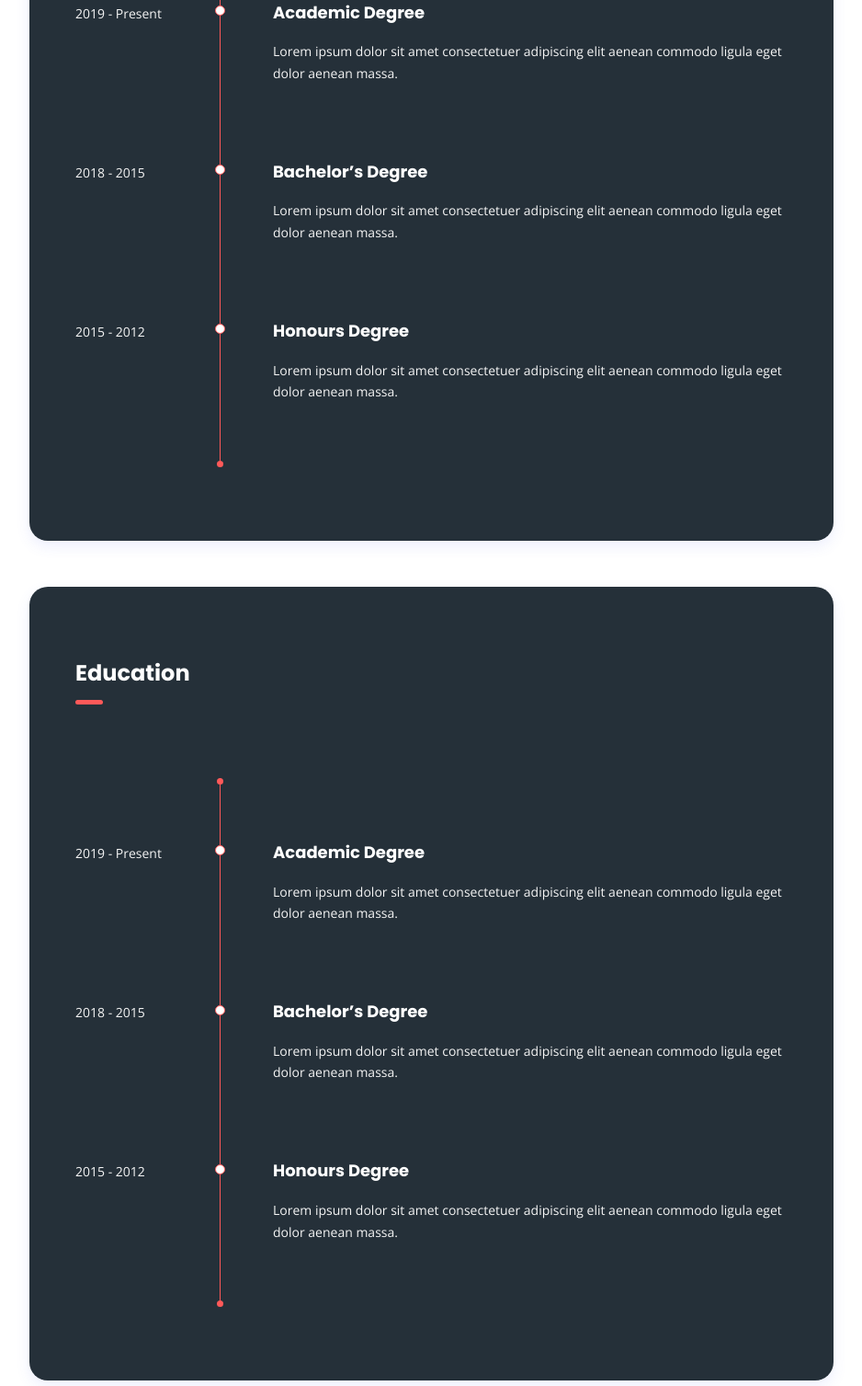
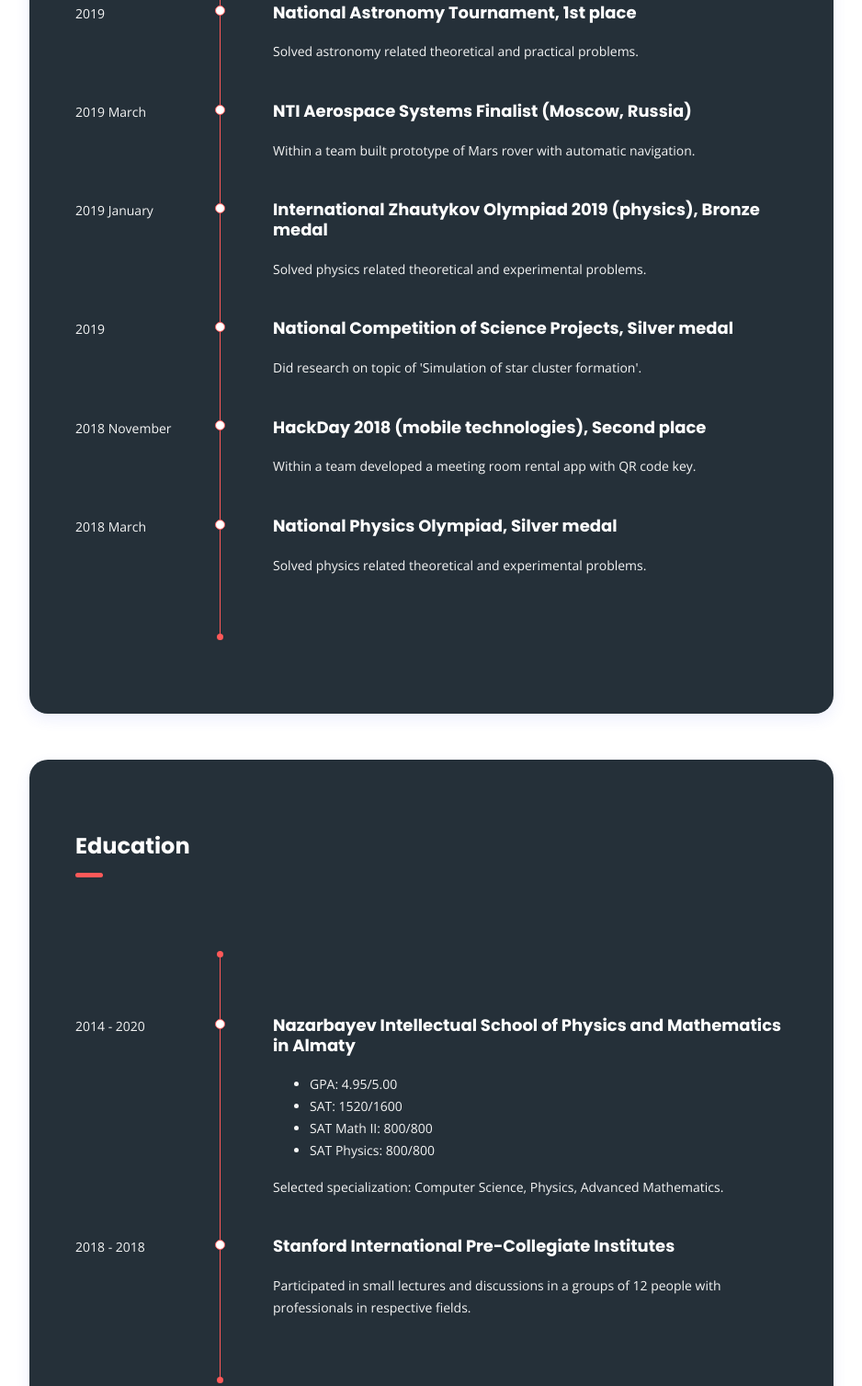
Before and after one commit to aza-atabayev/aza-atabayev.github.io, a plain HTML site: page index.html in a window 1280 px wide. Shown: the part 2326-3833 px from the top of the page at 92% size, without its empty margins (318-1256 px from the left). Drawn offline with nearby package versions, Linux system fonts and the light colour scheme.

Commit message:
Added awards and Education

```diff
--- a/css/style.css
+++ b/css/style.css
@@ -546,6 +546,10 @@ section.padding-60 {
   margin-bottom: 0;
 }
 
+.entry:first-of-type {
+  margin-top: 0em;
+}
+
 .entry .title {
   float: left;
   width: 20%;
@@ -567,7 +571,7 @@ section.padding-60 {
 }
 
 .entry .body {
-  margin: 0 0 6em;
+  margin: 0 0 3em;
   float: right;
   width: 80%;
   padding-left: 60px;
--- a/index.html
+++ b/index.html
@@ -361,29 +361,56 @@
 			<div class="timeline">
 				<div class="entry">
 					<div class="title">
-						<span>2019 - Present</span>
+						<span>2019</span>
 					</div>
 					<div class="body">
-						<h4 class="mt-0">Academic Degree</h4>
-						<p>Lorem ipsum dolor sit amet consectetuer adipiscing elit aenean commodo ligula eget dolor aenean massa.</p>
+						<h4 class="mt-0">National Astronomy Tournament, 1st place</h4>
+						<p>Solved astronomy related theoretical and practical problems.</p>
 					</div>
 				</div>
 				<div class="entry">
 					<div class="title">
-						<span>2018 - 2015</span>
+						<span>2019 March</span>
 					</div>
 					<div class="body">
-						<h4 class="mt-0">Bachelor’s Degree</h4>
-						<p>Lorem ipsum dolor sit amet consectetuer adipiscing elit aenean commodo ligula eget dolor aenean massa.</p>
+						<h4 class="mt-0">NTI Aerospace Systems Finalist (Moscow, Russia)</h4>
+						<p>Within a team built prototype of Mars rover with automatic navigation.</p>
 					</div>
 				</div>
 				<div class="entry">
 					<div class="title">
-						<span>2015 - 2012</span>
+						<span>2019 January</span>
 					</div>
 					<div class="body">
-						<h4 class="mt-0">Honours Degree</h4>
-						<p>Lorem ipsum dolor sit amet consectetuer adipiscing elit aenean commodo ligula eget dolor aenean massa.</p>
+						<h4 class="mt-0">International Zhautykov Olympiad 2019 (physics), Bronze medal</h4>
+						<p>Solved physics related theoretical and experimental problems.</p>
+					</div>
+				</div>
+				<div class="entry">
+					<div class="title">
+						<span>2019</span>
+					</div>
+					<div class="body">
+						<h4 class="mt-0">National Competition of Science Projects, Silver medal</h4>
+						<p>Did research on topic of 'Simulation of star cluster formation'.</p>
+					</div>
+				</div>
+				<div class="entry">
+					<div class="title">
+						<span>2018 November</span>
+					</div>
+					<div class="body">
+						<h4 class="mt-0">HackDay 2018 (mobile technologies), Second place</h4>
+						<p>Within a team developed a meeting room rental app with QR code key.</p>
+					</div>
+				</div>
+				<div class="entry">
+					<div class="title">
+						<span>2018 March</span>
+					</div>
+					<div class="body">
+						<h4 class="mt-0">National Physics Olympiad, Silver medal</h4>
+						<p>Solved physics related theoretical and experimental problems.</p>
 					</div>
 				</div>
 				<span class="timeline-line"></span>
@@ -399,29 +426,28 @@
 			<div class="timeline">
 				<div class="entry">
 					<div class="title">
-						<span>2019 - Present</span>
+						<span>2014 - 2020</span>
 					</div>
 					<div class="body">
-						<h4 class="mt-0">Academic Degree</h4>
-						<p>Lorem ipsum dolor sit amet consectetuer adipiscing elit aenean commodo ligula eget dolor aenean massa.</p>
+						<h4 class="mt-0">Nazarbayev Intellectual School of Physics and Mathematics in Almaty</h4>
+                        <ul>
+						    <li>GPA: 4.95/5.00</li>
+						    <li>SAT: 1520/1600</li>
+						    <li>SAT Math II: 800/800</li>
+						    <li>SAT Physics: 800/800</li>
+						</ul>
+						<p>
+						    Selected specialization: Computer Science, Physics, Advanced Mathematics.
+						</p>
 					</div>
 				</div>
 				<div class="entry">
 					<div class="title">
-						<span>2018 - 2015</span>
+						<span>2018 - 2018</span>
 					</div>
 					<div class="body">
-						<h4 class="mt-0">Bachelor’s Degree</h4>
-						<p>Lorem ipsum dolor sit amet consectetuer adipiscing elit aenean commodo ligula eget dolor aenean massa.</p>
-					</div>
-				</div>
-				<div class="entry">
-					<div class="title">
-						<span>2015 - 2012</span>
-					</div>
-					<div class="body">
-						<h4 class="mt-0">Honours Degree</h4>
-						<p>Lorem ipsum dolor sit amet consectetuer adipiscing elit aenean commodo ligula eget dolor aenean massa.</p>
+						<h4 class="mt-0">Stanford International Pre-Collegiate Institutes</h4>
+						<p>Participated in small lectures and discussions in a groups of 12 people with professionals in respective fields.</p>
 					</div>
 				</div>
 				<span class="timeline-line"></span>
```
